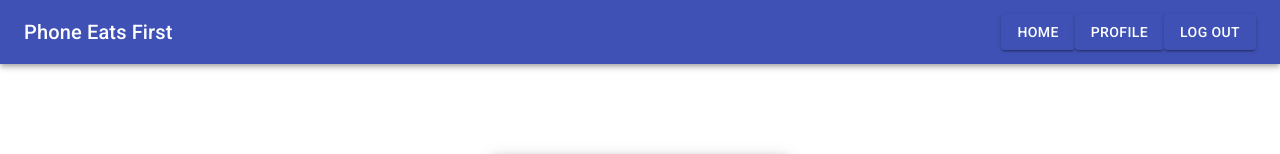
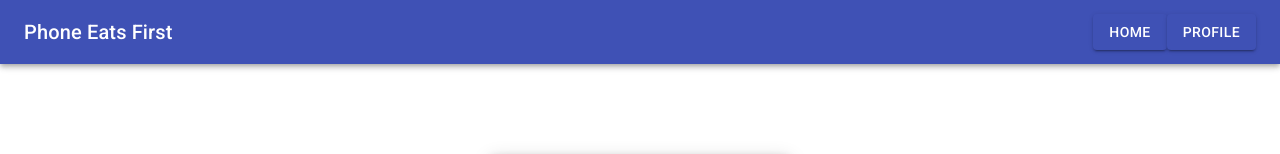
Before and after one commit to AnjaliKevadiya/phone-eats-first, a React (Create React App) app in the folder client/: page / in a window 1280 px wide. Shown: the top 154 px of the page. Built offline with nearby package versions, Linux system fonts and the light colour scheme.

Commit message:
created different navbar for when users have not signed in yet

```diff
--- a/client/src/App.js
+++ b/client/src/App.js
@@ -7,14 +7,12 @@ import Wrapper from "./components/Wrapper";
 import SignIn from "./pages/signIn";
 import Profile from "./pages/Profile";
 import NewPost from "./pages/NewPost";
-import Navbar from "./components/Navbar";
 
 function App() {
   return (
     <Router>
       <div>
-      <Navbar />
-        <Wrapper>
+        {/* <Wrapper> */}
           <Switch>
             <Route exact path={["/", "/signin"]} component={SignIn} />
             <Route exact path="/signup" component={SignUp} />
@@ -22,7 +20,7 @@ function App() {
             <Route exact path="/newpost" component={NewPost} />
             <Route exact path="/profile" component={Profile} />
           </Switch>
-        </Wrapper>
+        {/* </Wrapper> */}
       </div>
     </Router>
   );
--- /dev/null
+++ b/client/src/components/EntryNavBar/index.js
@@ -0,0 +1,42 @@
+import React from 'react';
+import { makeStyles } from '@material-ui/core/styles';
+import AppBar from '@material-ui/core/AppBar';
+import Toolbar from '@material-ui/core/Toolbar';
+import Typography from '@material-ui/core/Typography';
+import Button from '@material-ui/core/Button';
+import IconButton from '@material-ui/core/IconButton';
+import MenuIcon from '@material-ui/icons/Menu';
+
+const useStyles = makeStyles((theme) => ({
+  root: {
+    flexGrow: 1,
+  },
+  menuButton: {
+    marginRight: theme.spacing(2),
+  },
+  title: {
+    flexGrow: 1,
+  },
+}));
+
+export default function ButtonAppBar() {
+  const classes = useStyles();
+
+  return (
+    <div className={classes.root}>
+      <AppBar position="static">
+        <Toolbar>
+        <Typography variant="h6" className={classes.title}>
+            Phone Eats First
+        </Typography>
+        <Button variant="contained" color="primary" href="/home">
+            Home
+            </Button>
+            <Button variant="contained" color="primary" href="/profile">
+            Profile
+        </Button>
+        </Toolbar>
+      </AppBar>
+    </div>
+  );
+}
--- a/client/src/pages/Home.js
+++ b/client/src/pages/Home.js
@@ -3,6 +3,7 @@ import { PostList, PostListItem } from "../components/PostList";
 import "./style.css";
 import NewPostButton from "../components/NewPostButton";
 import API from "../utils/API";
+import Navbar from "../components/Navbar";
 
 function Home() {
   // Setting our component's initial state
@@ -24,6 +25,7 @@ function Home() {
   }
   return (
     <div>
+      <Navbar />
       <NewPostButton />
 
       {!posts.length ? (
--- a/client/src/pages/NewPost.js
+++ b/client/src/pages/NewPost.js
@@ -3,6 +3,7 @@ import "./style.css";
 import API from "../utils/API";
 import { Button, CssBaseline, Container } from "@material-ui/core";
 import ImageUpload from "../components/ImageUpload";
+import Navbar from "../components/Navbar";
 
 function NewPost() {
   const [file, setFile] = React.useState("");
@@ -38,6 +39,7 @@ function NewPost() {
 
   return (
     <React.Fragment>
+      <Navbar />
       <CssBaseline />
       <Container maxWidth="sm">
         <div>
--- a/client/src/pages/Profile.js
+++ b/client/src/pages/Profile.js
@@ -1,7 +1,9 @@
 import React from "react";
+import Navbar from "../components/Navbar"
 function Profile() {
   return (
     <div>
+      <Navbar />
       <div className="mt-4">
         <h2>Profile Page</h2>
       </div>
--- a/client/src/pages/signIn.js
+++ b/client/src/pages/signIn.js
@@ -2,6 +2,7 @@ import React, { useState } from "react";
 import { Container, Row } from "../components/SignUpForm";
 import API from "../utils/API";
 import "./style.css"
+import EntryNavBar from "../components/EntryNavBar"
 
 
 function SignIn() {
@@ -22,6 +23,8 @@ function SignIn() {
       .catch((err) => console.log(err));
   };
   return (
+      <div>
+    <EntryNavBar />
       <card className="card">
     <div className="container">
       <div className="mt-4">
@@ -54,6 +57,7 @@ function SignIn() {
       </form>
     </div>
     </card>
+    </div>
   );
 }
 export default SignIn;
--- a/client/src/pages/signUp.js
+++ b/client/src/pages/signUp.js
@@ -14,6 +14,7 @@ import {
 import GoogleLogin from "react-google-login";
 import FacebookLogin from "react-facebook-login";
 import API from "../utils/API";
+import EntryNavBar from "../components/EntryNavBar"
 
 function SignUp() {
   const [formObject, setFormObject] = useState({});
@@ -81,6 +82,7 @@ function SignUp() {
 
   return (
     <div>
+      <EntryNavBar />
       <Container>
         <Card>
           <Row>
```
